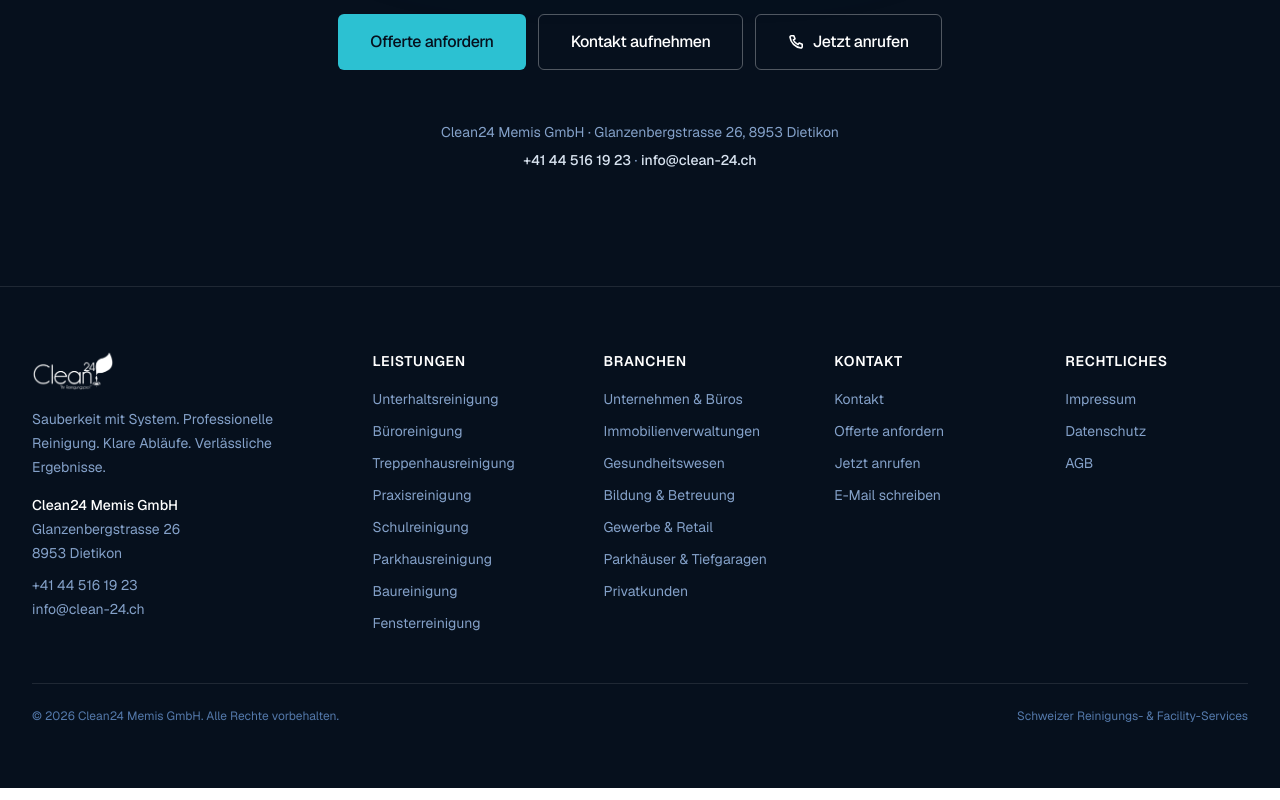
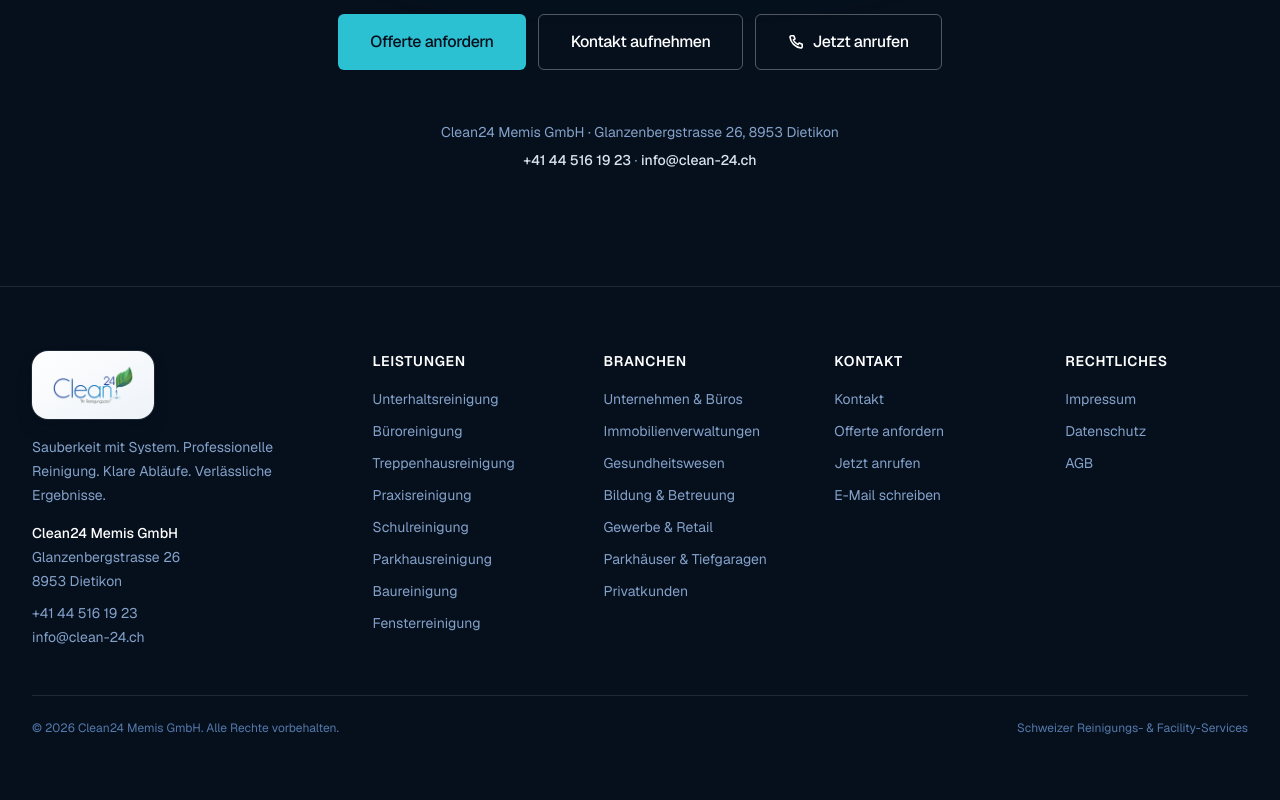
Before and after one commit to oguzabii/clean24-corporate-website, a Next.js app: page / in a window 1280 px wide. Shown: the part 7752-8552 px from the top of the page. Built offline with nearby package versions, Linux system fonts and the light colour scheme.

Commit message:
fix: improve footer logo treatment

```diff
--- a/components/layout/Footer.tsx
+++ b/components/layout/Footer.tsx
@@ -17,7 +17,12 @@
         <div className="grid gap-12 sm:grid-cols-2 lg:grid-cols-[1.6fr_1fr_1fr_1fr_1fr]">
           {/* Brand + contact */}
           <div className="space-y-4">
-            <Logo tone="light" />
+            {/* Full-colour logo on an elegant floating card so the brand
+                colours read on the dark footer — a soft, lifted surface, not
+                a flat pasted plate. */}
+            <span className="inline-flex rounded-2xl bg-gradient-to-br from-white to-navy-50 px-5 py-3.5 shadow-lg shadow-navy-950/60 ring-1 ring-white/10">
+              <Logo tone="dark" />
+            </span>
             <p className="max-w-xs text-sm leading-6 text-navy-300">
               {site.slogan} {site.secondary}
             </p>
```
